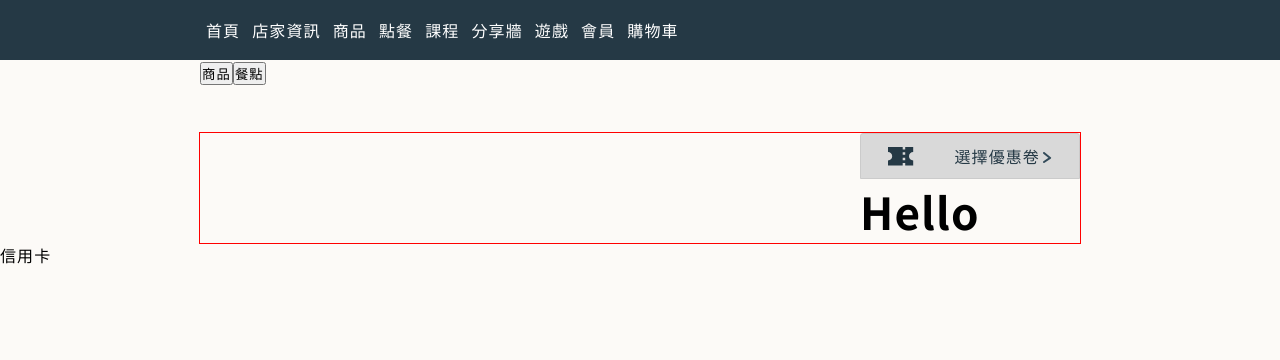
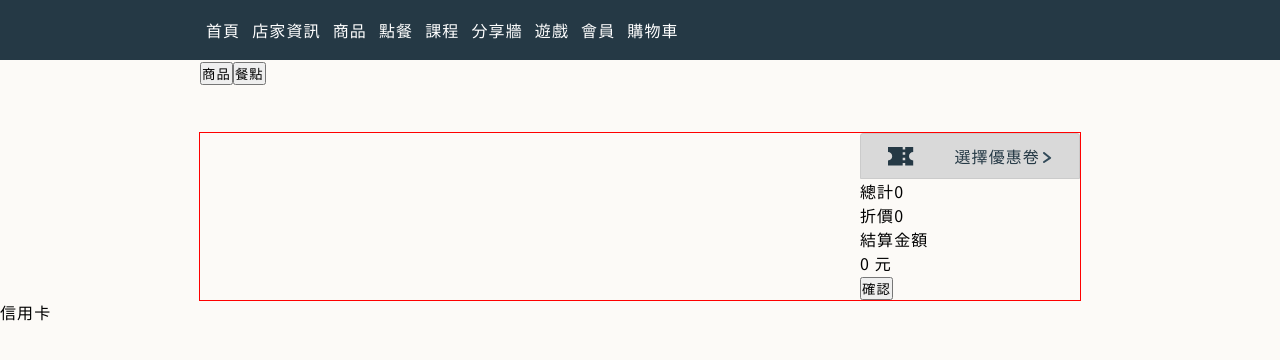
Before and after one commit to hunter850/coffee_react, a React (Create React App) app: page /cart in a window 1280 px wide. Shown: the top 360 px of the page. Built offline with nearby package versions, Linux system fonts and the light colour scheme.

Commit message:
TotalBord discount

```diff
--- a/src/routes/cart/cart/components/TotalBord.jsx
+++ b/src/routes/cart/cart/components/TotalBord.jsx
@@ -1,9 +1,79 @@
-import { Fragment } from "react";
+import { Fragment, useMemo } from "react";
+import useData from "../../../../hooks/useData";
 
 function TotalBord() {
+    // 現在是商品或餐點
+    const [nowList] = useData("nowList");
+    // 取得產品列表
+    const [list] = useData(nowList);
+    // 根據nowList取得useData要用的字串
+    const [nowCouponType, selectedCouponType] =
+        nowList === "productList"
+            ? ["productCoupons", "selectedProductCouponId"]
+            : ["foodCoupons", "selectedFoodCouponId"];
+    const [coupons] = useData(nowCouponType);
+    const [selectedCouponId] = useData(selectedCouponType);
+    const selectedCoupon = coupons.find(
+        (coupon) => coupon.id === selectedCouponId
+    );
+    const totalPrice = list.reduce(
+        (previous, current) => previous + current.price * current.quantity,
+        0
+    );
+    const discount = useMemo(() => {
+        if (selectedCoupon === undefined) return 0;
+        // 全品項折扣
+        if (selectedCoupon.productId === 0 && selectedCoupon.menuId === 0) {
+            // 折數字
+            if (selectedCoupon.discount >= 1) {
+                if (totalPrice >= selectedCoupon.discount)
+                    return selectedCoupon.discount;
+                return totalPrice;
+            }
+            // 折%
+            return Math.ceil(totalPrice * (1 - selectedCoupon.discount));
+        }
+        // 找出特定折扣商品
+        const couponType = nowList === "productList" ? "productId" : "foodId";
+        const discountObject = list.find(
+            (item) => item.listId === selectedCoupon[couponType]
+        );
+        // 無折扣商品
+        if (discountObject === undefined) return 0;
+        // 折數字
+        if (selectedCoupon.discount >= 1) {
+            if (
+                discountObject.price * discountObject.quantity >=
+                selectedCoupon.discount
+            ) {
+                return selectedCoupon.discount;
+            }
+            return discountObject.price * discountObject.quantity;
+        }
+        // 折%
+        return Math.ceil(
+            discountObject.price *
+                discountObject.quantity *
+                (1 - selectedCoupon.discount)
+        );
+    }, [selectedCoupon, totalPrice, list, nowList]);
     return (
         <Fragment>
-            <h1>Hello</h1>
+            <div>
+                <div>
+                    <span>總計</span>
+                    <span>{totalPrice}</span>
+                </div>
+                <div>
+                    <span>折價</span>
+                    <span>{discount}</span>
+                </div>
+                <div>
+                    <p>結算金額</p>
+                    <p>{totalPrice - discount} 元</p>
+                    <button>確認</button>
+                </div>
+            </div>
         </Fragment>
     );
 }
```
